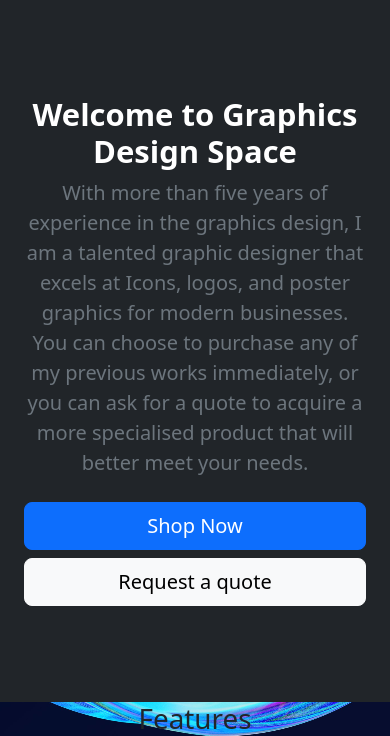
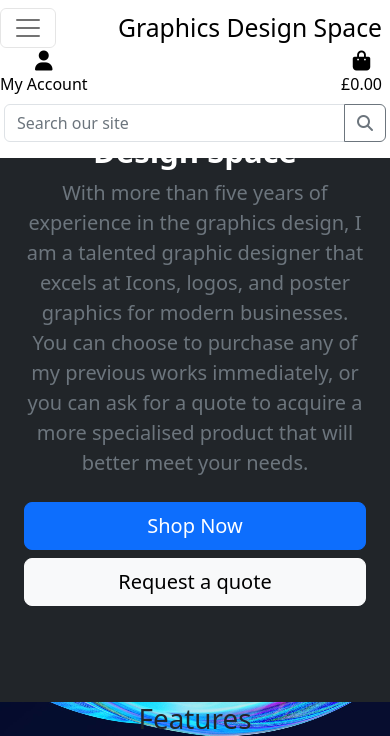
Before and after one commit to Awoyalejohn/GDS, a Django app: page / in a window 390 px wide. Shown: the top 736 px of the page. Run offline with Django 4.2, Linux system fonts and the light colour scheme; some libraries are stand-ins or nearby versions.

Commit message:
Add responsive navigation to the header that changes the navbar depending on the screen size

```diff
--- a/templates/base.html
+++ b/templates/base.html
@@ -69,8 +69,27 @@
           </li>
         </ul>
       </div>
-    </div>
-    <!-- end/ Main large screen navbar -->
+    </div><!-- end/ Main large screen navbar -->
+
+    <!-- white backgrond div -->
+    <div class="row bg-white">
+      <!-- bootstrap responsive navbar-->
+      <nav class="navbar navbar-expand-lg navbar-light w-100">
+        <!-- off canvas nav button -->
+        <button class="navbar-toggler" type="button" data-bs-toggle="offcanvas" data-bs-target="#offcanvasNavbar" aria-controls="offcanvasNavbar">
+          <span class="navbar-toggler-icon"></span>
+        </button>
+        <!-- end/ off canvas nav button -->
+
+        <!-- mobile top nav header -->
+        {% include 'includes/mobile-top-header.html' %}
+
+        <!-- main-nav & off canvas navbar -->
+        {% include 'includes/main-nav.html' %}
+
+      </nav><!-- end/ bootstrap responsive navbar-->
+
+    </div><!-- end/ white backgrond div -->
 
   </header>
 
--- /dev/null
+++ b/templates/includes/main-nav.html
@@ -0,0 +1,77 @@
+<!-- main-nav & off canvas navbar -->
+<div class="offcanvas offcanvas-start" tabindex="-1" id="offcanvasNavbar" aria-labelledby="offcanvasNavbarLabel">
+  <div class="offcanvas-header">
+    <h5 class="offcanvas-title" id="offcanvasNavbarLabel">
+      Offcanvas
+    </h5>
+    <button type="button" class="btn-close" data-bs-dismiss="offcanvas" aria-label="Close"></button>
+  </div>
+  <div class="offcanvas-body">
+    <ul class="navbar-nav w-auto mx-auto">
+      <li class="nav-item d-lg-none">
+        <a class="logo-font font-weight-bold nav-link text-black mr-5" href="#" id="home-link">
+          Home
+        </a>
+      </li>
+      <li class="nav-item dropdown">
+        <a class="logo-font font-weight-bold nav-link text-black mr-5" href="#" id="all-products-link" data-bs-toggle="dropdown" aria-haspopup="true" aria-expanded="false">
+          All Products
+        </a>
+        <div class="dropdown-menu border-0" aria-labelledby="all-products-link">
+          <a href="#" class="dropdown-item">By Price</a>
+          <a href="#" class="dropdown-item">
+            By Rating
+          </a>
+          <a href="#" class="dropdown-item">
+            By Category
+          </a>
+          <a href="#" class="dropdown-item">All Products</a>
+        </div>
+      </li>
+
+      <li class="nav-item dropdown">
+        <a class="logo-font font-weight-bold nav-link text-black mr-5" href="#" id="clothing-link" data-bs-toggle="dropdown" aria-haspopup="true" aria-expanded="false">
+          Clothing
+        </a>
+        <div class="dropdown-menu border-0" aria-labelledby="clothing-link">
+          <a href="#" class="dropdown-item">
+            Activewear &amp; Essentials
+          </a>
+          <a href="#" class="dropdown-item">Jeans</a>
+          <a href="#" class="dropdown-item">Shirts</a>
+          <a href="#" class="dropdown-item">All Clothing</a>
+        </div>
+      </li>
+
+      <li class="nav-item dropdown">
+        <a class="logo-font font-weight-bold nav-link text-black mr-5" href="#" id="homeware-link" data-bs-toggle="dropdown" aria-haspopup="true" aria-expanded="false">
+          Homeware
+        </a>
+        <div class="dropdown-menu border-0" aria-labelledby="homeware-link">
+          <a href="#" class="dropdown-item">Bed &amp; Bath</a>
+          <a href="#" class="dropdown-item">Kitchen &amp;
+            Dining
+          </a>
+          <a href="#" class="dropdown-item">All
+            Homeware
+          </a>
+        </div>
+      </li>
+
+      <li class="nav-item dropdown">
+        <a class="logo-font font-weight-bold nav-link text-black" href="#" id="specials-link" data-bs-toggle="dropdown" aria-haspopup="true" aria-expanded="false">
+          Special Offers
+        </a>
+        <div class="dropdown-menu border-0" aria-labelledby="specials-link">
+          <a href="#" class="dropdown-item">New Arrivals</a>
+          <a href="#" class="dropdown-item">Deals</a>
+          <a href="#" class="dropdown-item">Clearance</a>
+          <a href="#" class="dropdown-item">All
+            Specials
+          </a>
+        </div>
+      </li>
+    </ul>
+  </div>
+</div>
+<!-- end/ main-nav & off canvas navbar -->
--- /dev/null
+++ b/templates/includes/mobile-top-header.html
@@ -0,0 +1,49 @@
+ <!-- mobile top nav header -->
+ <li class="list-inline-item">
+  <div class="col-12 col-lg-4 my-auto py-1 py-lg-0 text-center text-lg-left d-lg-none">
+    <a href="/" class="nav-link main-logo-link">
+      <h2 class="logo-font text-black my-0">
+        Graphics Design Space
+      </h2>
+    </a>
+  </div>
+</li>
+
+<li class="list-inline-item dropdown">
+  <a class="text-black nav-link d-block d-lg-none" href="#" id="user-options" data-bs-toggle="dropdown" aria-haspopup="true" aria-expanded="false">
+    <div class="text-center">
+      <div><i class="fas fa-user fa-lg"></i></div>
+      <p class="my-0">My Account</p>
+    </div>
+  </a>
+  <div class="dropdown-menu border-0" aria-labelledby="user-options">
+    <a href="#" class="dropdown-item">Register</a>
+    <a href="#" class="dropdown-item">Login</a>
+  </div>
+</li>
+
+<li class="list-inline-item">
+  <a class="text-black nav-link d-block d-lg-none" href="">
+    <div class="text-center">
+      <div><i class="fas fa-shopping-bag fa-lg"></i></div>
+      <p class="my-0">£0.00</p>
+    </div>
+  </a>
+</li>
+
+<!-- Mobile search bar -->
+<div class="border-0 w-100 py-2 px-1 rounded-0 my-0 d-lg-none" aria-labelledby="mobile-search">
+  <form method="" action="">
+    <!--bootstrap button form addon-->
+    <div class="input-group w-100">
+      <input class="form-control border border-black" type="text" name="" placeholder="Search our site">
+      <button class="btn btn-outline-secondary" type="submit" id="button-addon2">
+        <span class="icon">
+        <i class="fas fa-search"></i>
+        </span>
+     </button>
+    </div>
+  </form>
+</div><!-- end/ Mobile search bar -->
+
+<!-- end/ mobile top nav header -->
```
